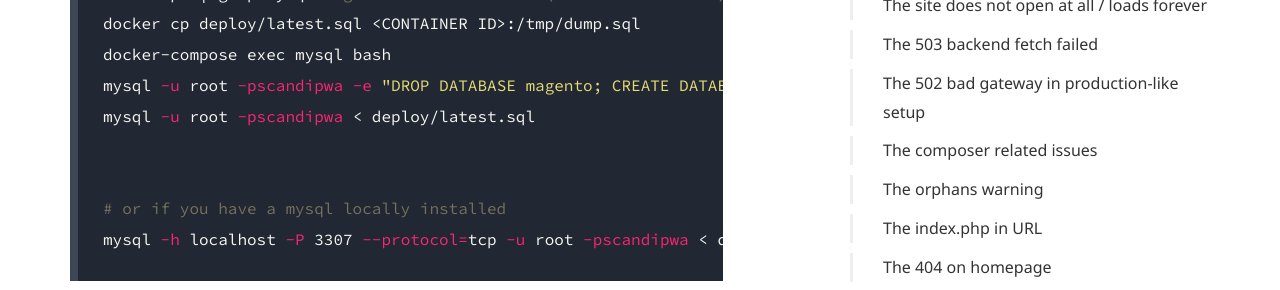
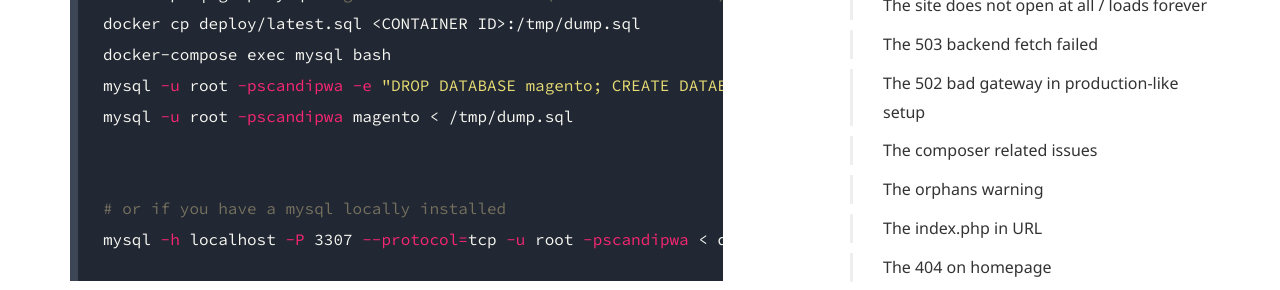
Before and after one commit to scandipwa/scandipwa.github.io, a Jekyll site: the page built from docs/faq/installation/index.md, in a window 1280 px wide and 900 px high, scrolled down 9795 px. Shown: the part 154-444 px from the top of the window. Built offline with Jekyll 4.4.1, drawn with Linux system fonts in a browser that asks for light colours; some web fonts are replaced; comment, search, counter and statistics services are not loaded; a style sheet for code colours, icons or effects is not loaded.

Commit message:
Update index.md

```diff
--- a/docs/faq/installation/index.md
+++ b/docs/faq/installation/index.md
@@ -308,7 +308,7 @@
 docker cp deploy/latest.sql <CONTAINER ID>:/tmp/dump.sql
 docker-compose exec mysql bash
 mysql -u root -pscandipwa -e "DROP DATABASE magento; CREATE DATABASE magento;"
-mysql -u root -pscandipwa < deploy/latest.sql
+mysql -u root -pscandipwa magento < /tmp/dump.sql
 
 
 # or if you have a mysql locally installed
```
